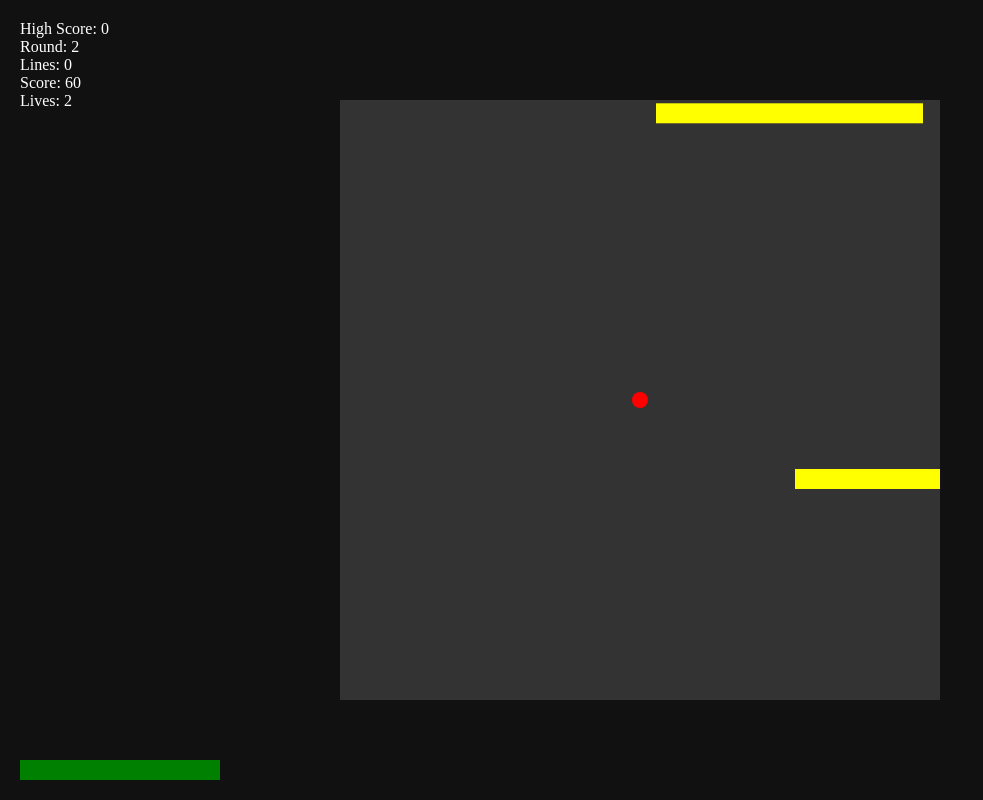
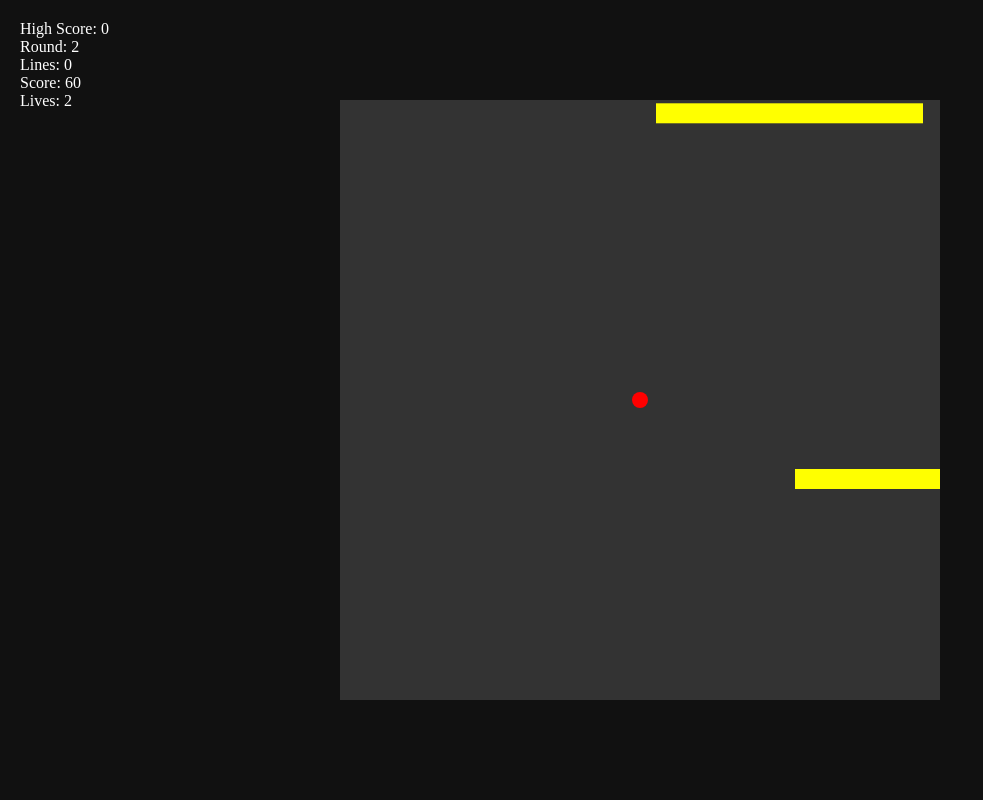
Before and after one commit to tyler-keller/line-dodge, a plain HTML site: page frontend/index.html in a window 1280 px wide. Shown: the whole page, without its empty margins (0-983 px from the left). Drawn offline with Linux system fonts and the light colour scheme.

Commit message:
rolled back index

```diff
--- a/frontend/index.html
+++ b/frontend/index.html
@@ -1,3 +1,9 @@
+<!DOCTYPE html>
+<html lang="en">
+<head>
+    <meta charset="UTF-8">
+    <meta name="viewport" content="width=device-width, initial-scale=1.0">
+    <title>Line Dodge</title>
     <style>
         body {
             display: flex;
@@ -17,19 +23,8 @@
             top: 20px;
             left: 20px;
         }
-    #stamina-bar {
-        position: absolute;
-        bottom: 20px;
-        left: 20px;
-        width: 200px;
-        height: 20px;
-        background-color: #555;
-    }
-    #stamina-fill {
-        height: 100%;
-        background-color: green;
-    }
     </style>
+</head>
 <body>
     <div id="scoreboard">
         <div>High Score: <span id="current-highscore">0</span></div>
@@ -37,9 +32,6 @@
         <div>Lines: <span id="current-lines">0</span></div>
         <div>Score: <span id="current-score">0</span></div>
         <div>Lives: <span id="current-lives">3</span></div>
-    </div>
-    <div id="stamina-bar">
-        <div id="stamina-fill" style="width: 100%;"></div>
     </div>
     <canvas id="gameCanvas" width="600" height="600"></canvas>
     <script>
@@ -51,7 +43,6 @@
         const scoreboardLines = document.getElementById('current-lines');
         const scoreboardScore = document.getElementById('current-score');
         const scoreboardLives = document.getElementById('current-lives');
-        const staminaBar = document.getElementById('stamina-fill');
 
         let redDot = { x: canvas.width / 2, y: canvas.height / 2, radius: 8, speed: 2 };
         let keys = {};
@@ -70,39 +61,13 @@
             5: 'violet',
         }
 
-        // Stamina properties
-        let stamina = 100; // Max stamina
-        const staminaDepletionRate = 66; // Per second when sprinting
-        const staminaRegenRate = 33; // Per second when not sprinting
-        let canSprint = true;
-
         scoreboardHighScore.textContent = highScore;
 
         document.addEventListener('keydown', (e) => keys[e.key.toLowerCase()] = true);
         document.addEventListener('keyup', (e) => keys[e.key.toLowerCase()] = false);
 
         function update() {
-            let moveSpeed = redDot.speed;
-
-            // Sprint logic
-            if (keys['shift'] && canSprint && stamina > 0) {
-                moveSpeed *= 2;
-                stamina -= staminaDepletionRate / 60; // Deplete stamina (adjust for frame rate)
-                if (stamina <= 0) {
-                    stamina = 0;
-                    canSprint = false; // Prevent sprinting if out of stamina
-                }
-            } else {
-                stamina += staminaRegenRate / 60; // Regenerate stamina
-                if (stamina >= 100) {
-                    stamina = 100;
-                    canSprint = true; // Allow sprinting again when stamina is full
-                }
-            }
-
-            // Update stamina bar
-            staminaBar.style.width = `${stamina}%`;
-
+            let moveSpeed = keys['shift'] ? redDot.speed * 2 : redDot.speed;
             if (keys['w'] || keys['arrowup']) redDot.y -= moveSpeed;
             if (keys['s'] || keys['arrowdown']) redDot.y += moveSpeed;
             if (keys['a'] || keys['arrowleft']) redDot.x -= moveSpeed;
@@ -176,7 +141,7 @@
                     var x = Math.floor(Math.random() * canvas.width);
                     var y = 0;
 
-                    line = { x: x, y: y, width: width, height: height, dx: 0, dy: speed };
+                    line = { x: x, y: y, width: width, height: height, dx: 0, dy: speed};
                     break;
                 case 1: // Right
                     var width = 20;
@@ -234,3 +199,4 @@
         loop();
     </script>
 </body>
+</html>
```
Lines whose indentation alone changed are shown as unchanged.
